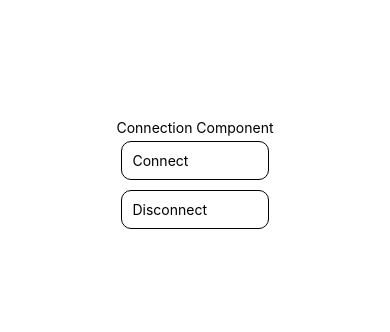
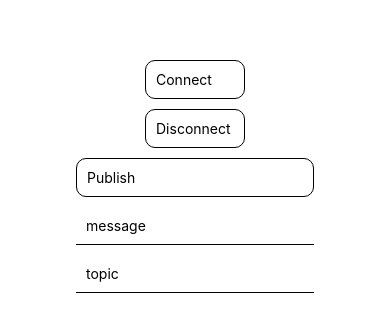
Before and after one commit to artbdev/react-native-mqtt-example, a React Native app: screen / in a window 390 px wide. Shown: the part 246-578 px from the top of the page. Built offline with nearby package versions, Linux system fonts and the light colour scheme.

Commit message:
Impl Publish Component
* Create publish component
* Add publish method to app container
* Pass publish method prop into publish component
* Move app container styling to styles module
* Install node util module
* Add jsx to tsconfig

Multi-line description of commit,
feel free to be detailed.

```diff
--- a/App.tsx
+++ b/App.tsx
@@ -1,8 +1,9 @@
-import { StatusBar } from 'expo-status-bar';
 import React, { useEffect, useState } from 'react';
 import { StyleSheet, Text, View } from 'react-native';
 import Connection from './src/components/Connection';
 import mqtt, { MqttClient } from 'mqtt/dist/mqtt';
+import Publish from './src/components/Publish';
+import { Styles } from './assets/Styles';
 
 const App = () => {
   const [client, setClient] = useState<MqttClient | null>(null);
@@ -13,13 +14,10 @@ const App = () => {
       client.on("connect", () => {
         setConnectionStatus("Connected");
       });
-      client.on("err", (err: Error) => {
-        console.error("Connection error: ", err);
+      client.on("error", (error: Error) => {
+        console.error("Something went wrong ", error);
       });
-      client.on("disconnect", () => {
-        console.log("disconnected");
-      });
-    }
+    };
   }, [client]);
 
   const mqttConnect = (host: any, mqttOptions: any) => {
@@ -27,36 +25,26 @@ const App = () => {
     setClient(mqtt.connect(host, mqttOptions));
   };
 
-
   const mqttDisconnect = () => {
     if (client) {
       client.end(() => {
         setConnectionStatus('Connect');
+        console.log("Good buy");
       });
+    };
+  };
+
+  const mqttPublish = (topic: string, message: string) => {
+    if (client) {
+      client.publish(topic, message);
     }
   }
-
   return (
-    <View style={styles.container}>
+    <View style={Styles.appContainer}>
       <Connection connect={mqttConnect} disconnect={mqttDisconnect} connectionButtonLable={connectionStatus} />
+      <Publish publish={mqttPublish} />
     </View>
   );
 }
 
-
-const styles = StyleSheet.create({
-  container: {
-    flex: 1,
-    backgroundColor: '#fff',
-    alignItems: 'center',
-    justifyContent: 'center',
-  },
-  button: {
-    borderWidth: 1,
-    borderRadius: 10,
-    padding: 10,
-    margin: 5
-  }
-});
-
 export default App;
--- a/assets/Styles.ts
+++ b/assets/Styles.ts
@@ -1,5 +1,25 @@
 import { StyleSheet } from "react-native";
 
-const styles = StyleSheet.create({
 
-});
+export const Styles = StyleSheet.create({
+    button: {
+        borderWidth: 1,
+        borderRadius: 10,
+        padding: 10,
+        margin: 5,
+        minWidth: 100
+    },
+    input: {
+        borderBottomWidth: 1,
+        padding: 10,
+        margin: 5,
+        minWidth: 100
+    },
+    appContainer: {
+        flex: 1,
+        backgroundColor: '#fff',
+        alignItems: 'center',
+        justifyContent: 'center',
+
+    }
+})
--- a/package.json
+++ b/package.json
@@ -15,7 +15,9 @@
     "react": "16.13.1",
     "react-dom": "16.13.1",
     "react-native": "https://github.com/expo/react-native/archive/sdk-41.0.0.tar.gz",
-    "react-native-web": "~0.13.12"
+    "react-native-web": "~0.13.12",
+    "util": "^0.12.4",
+    "utils": "^0.3.1"
   },
   "devDependencies": {
     "@babel/core": "^7.9.0",
--- a/src/components/Connection.tsx
+++ b/src/components/Connection.tsx
@@ -1,6 +1,6 @@
 import React from 'react';
 import { View, Text, Pressable, StyleSheet } from 'react-native'
-import { styles } from '../../assets/Styles';
+import { Styles } from '../../assets/Styles';
 
 const Connection = ({ connect, disconnect, connectionButtonLable }) => {
 
@@ -16,7 +16,6 @@ const Connection = ({ connect, disconnect, connectionButtonLable }) => {
 
     return (
         <View>
-            <Text>Connection Component</Text>
             <Pressable
                 onPress={handleConnect}
                 style={Styles.button}
@@ -34,12 +33,3 @@ const Connection = ({ connect, disconnect, connectionButtonLable }) => {
 }
 
 export default Connection;
-
-const Styles = StyleSheet.create({
-    button: {
-        borderWidth: 1,
-        borderRadius: 10,
-        padding: 10,
-        margin: 5
-    }
-})
--- /dev/null
+++ b/src/components/Publish.tsx
@@ -0,0 +1,35 @@
+import React, { useState } from 'react';
+import { View, Text, Pressable, TextInput } from 'react-native'
+import { Styles } from '../../assets/Styles';
+
+const Publish = ({publish}) => {
+    const [messageInput, setMessageInput] = useState<string>("");
+    const [topicInput, setTopicInput] = useState<string>("");
+
+    return (
+        <View>
+            <Pressable
+                style={Styles.button}
+                onPress={() => publish(topicInput, messageInput)}
+            >
+                <Text>
+                    Publish
+                </Text>
+            </Pressable>
+            <TextInput
+                style={Styles.input}
+                placeholder="message"
+                onChangeText={setMessageInput}
+                value={messageInput}
+            />
+            <TextInput
+                style={Styles.input}
+                placeholder="topic"
+                onChangeText={setTopicInput}
+                value={topicInput}
+            />
+        </View>
+    )
+}
+
+export default Publish;
--- a/tsconfig.json
+++ b/tsconfig.json
@@ -1,6 +1,7 @@
 {
   "extends": "expo/tsconfig.base",
   "compilerOptions": {
+    "jsx": "react",
     "strict": true,
     "moduleResolution": "node"
   }
```
Also changed, not shown: 1 other file (tests, documents, lock files or other folders).
